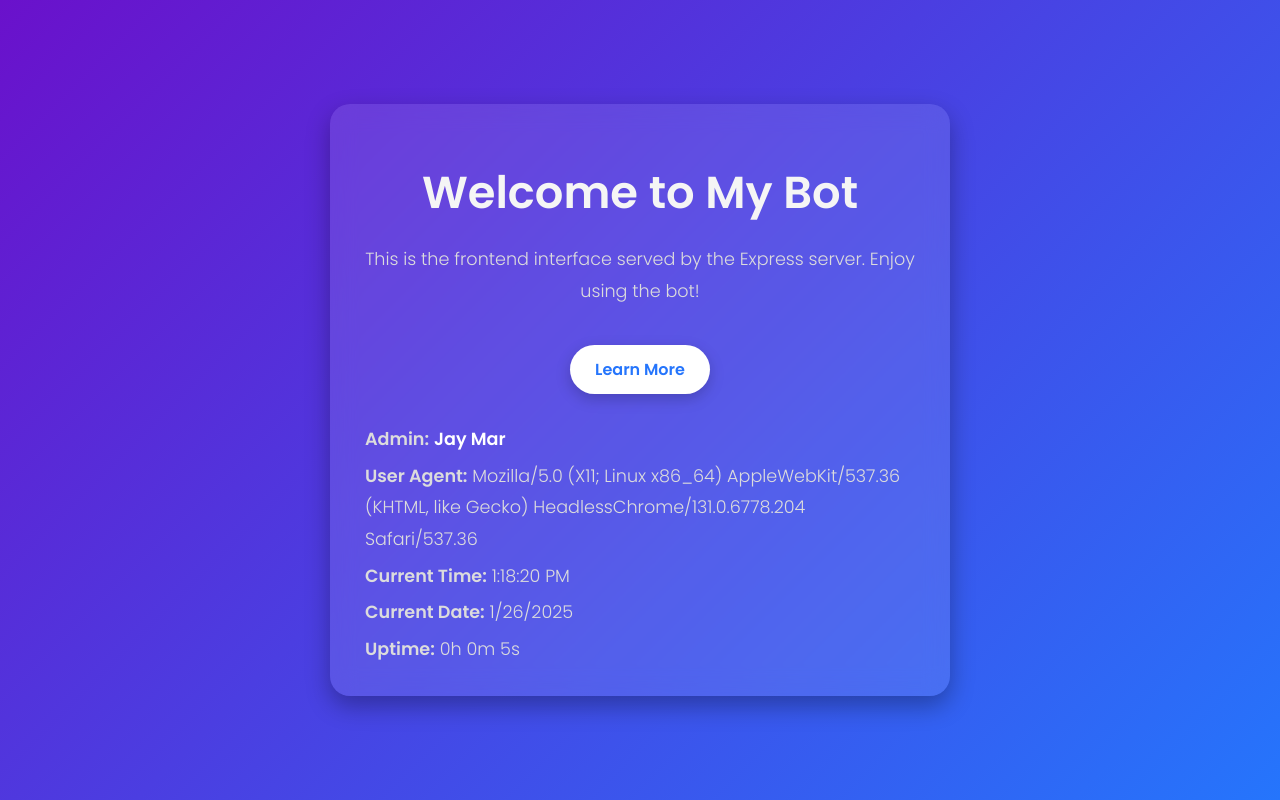
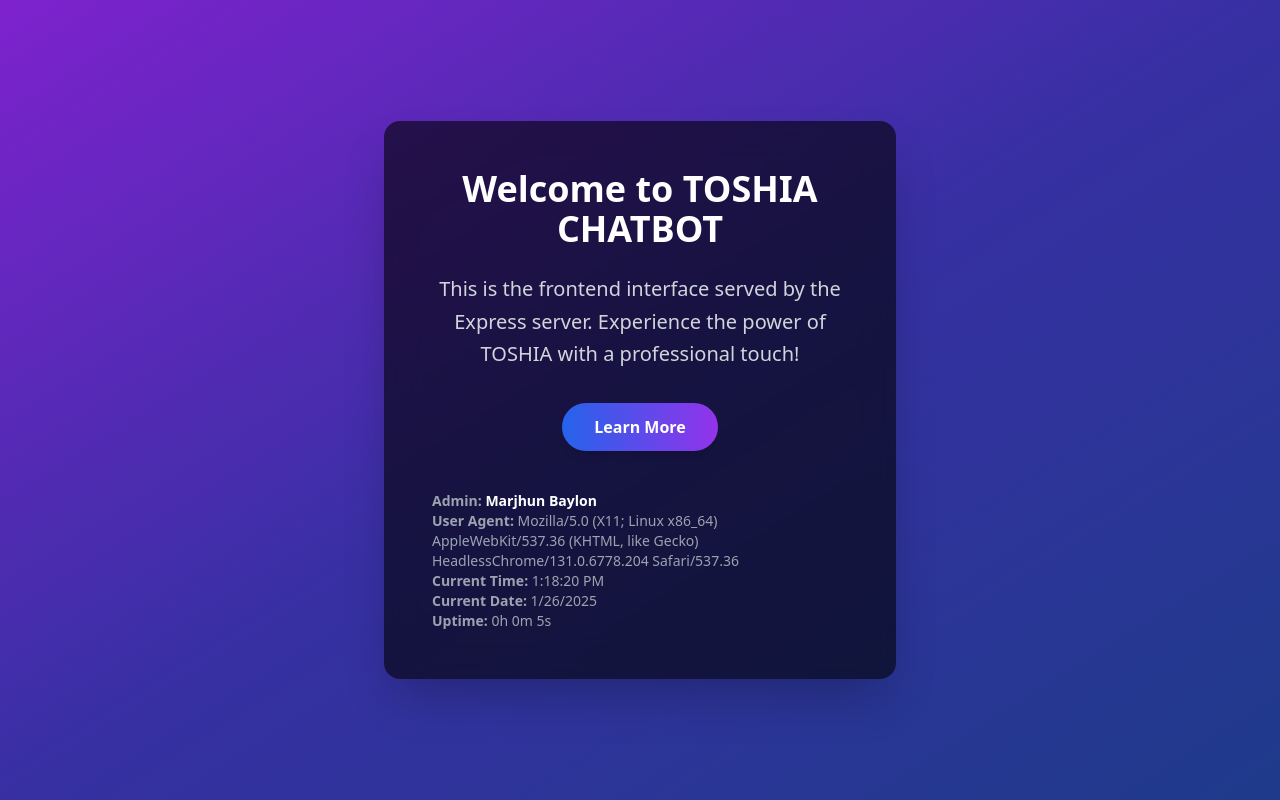
Before and after one commit to aikenPH/PAGEBOT, a website: page public/index.html in a window 1280 px wide. Drawn offline with nearby package versions, Linux system fonts and the light colour scheme.

Commit message:
Update index.html

```diff
--- a/public/index.html
+++ b/public/index.html
@@ -1,104 +1,25 @@
 <!DOCTYPE html>
 <html lang="en">
+
 <head>
   <meta charset="UTF-8">
   <meta name="viewport" content="width=device-width, initial-scale=1.0">
-  <title>My Bot</title>
-  <link href="https://fonts.googleapis.com/css2?family=Poppins:wght@300;400;600&display=swap" rel="stylesheet">
-  <style>
-    body {
-      font-family: 'Poppins', sans-serif;
-      background: linear-gradient(135deg, #6a11cb, #2575fc);
-      color: #fff;
-      text-align: center;
-      display: flex;
-      justify-content: center;
-      align-items: center;
-      min-height: 100vh;
-      margin: 0;
-    }
+  <title>TOSHIA CHATBOT</title>
+  <script src="https://cdn.tailwindcss.com"></script>
+  <link href="https://fonts.googleapis.com/css2?family=Poppins:wght@400;600;700&display=swap" rel="stylesheet">
+</head>
 
-    .container {
-      background: rgba(255, 255, 255, 0.1);
-      backdrop-filter: blur(12px);
-      padding: 25px 35px;
-      border-radius: 20px;
-      box-shadow: 0 10px 25px rgba(0, 0, 0, 0.3);
-      max-width: 550px;
-      width: 90%;
-      animation: fadeIn 1.5s ease-in-out;
-    }
+<body class="bg-gradient-to-br from-purple-700 via-indigo-800 to-blue-900 min-h-screen flex justify-center items-center font-poppins text-white">
 
-    @keyframes fadeIn {
-      from {
-        opacity: 0;
-        transform: translateY(20px);
-      }
-      to {
-        opacity: 1;
-        transform: translateY(0);
-      }
-    }
-
-    h1 {
-      font-size: 2.8rem;
-      margin-bottom: 15px;
-      font-weight: 600;
-      color: #f5f5f5;
-    }
-
-    p {
-      font-size: 1.1rem;
-      line-height: 1.8;
-      color: #dcdcdc;
-      font-weight: 300;
-    }
-
-    .button {
-      display: inline-block;
-      margin-top: 20px;
-      padding: 12px 25px;
-      background: #fff;
-      color: #2575fc;
-      text-decoration: none;
-      font-weight: 600;
-      border-radius: 30px;
-      transition: background 0.3s, transform 0.2s;
-      box-shadow: 0 5px 15px rgba(0, 0, 0, 0.2);
-    }
-
-    .button:hover {
-      background: #2575fc;
-      color: #fff;
-      transform: translateY(-3px) scale(1.05);
-    }
-
-    .info {
-      margin-top: 30px;
-      font-size: 1rem;
-      text-align: left;
-      color: #ccc;
-      font-weight: 400;
-    }
-
-    .info p {
-      margin: 5px 0;
-    }
-
-    .highlight {
-      color: #fff;
-      font-weight: 600;
-    }
-  </style>
-</head>
-<body>
-  <div class="container">
-    <h1>Welcome to My Bot</h1>
-    <p>This is the frontend interface served by the Express server. Enjoy using the bot!</p>
-    <a href="#" class="button">Learn More</a>
-
-    <div class="info">
-      <p><strong>Admin:</strong> <span class="highlight">Jay Mar</span></p>
+  <div class="bg-black bg-opacity-60 backdrop-blur-lg p-12 rounded-2xl shadow-2xl max-w-lg w-full text-center animate-fade-in">
+    <h1 class="text-4xl font-bold mb-6 text-white">Welcome to TOSHIA CHATBOT</h1>
+    <p class="text-xl text-gray-300 mb-8 leading-relaxed">
+      This is the frontend interface served by the Express server. Experience the power of TOSHIA with a professional
+      touch!
+    </p>
+    <a href="#" class="inline-block bg-gradient-to-r from-blue-600 to-purple-600 text-white font-semibold py-3 px-8 rounded-full hover:bg-gradient-to-l hover:from-blue-500 hover:to-purple-500 transform hover:scale-105 transition-all shadow-lg">Learn More</a>
+    <div class="mt-10 text-left text-sm text-gray-400">
+      <p><strong>Admin:</strong> <span class="text-white font-semibold">Marjhun Baylon</span></p>
       <p><strong>User Agent:</strong> <span id="userAgent"></span></p>
       <p><strong>Current Time:</strong> <span id="currentTime"></span></p>
       <p><strong>Current Date:</strong> <span id="currentDate"></span></p>
@@ -128,5 +49,6 @@
     setInterval(updateTimeAndDate, 1000);
     setInterval(updateUptime, 1000);
   </script>
+
 </body>
 </html>
```
